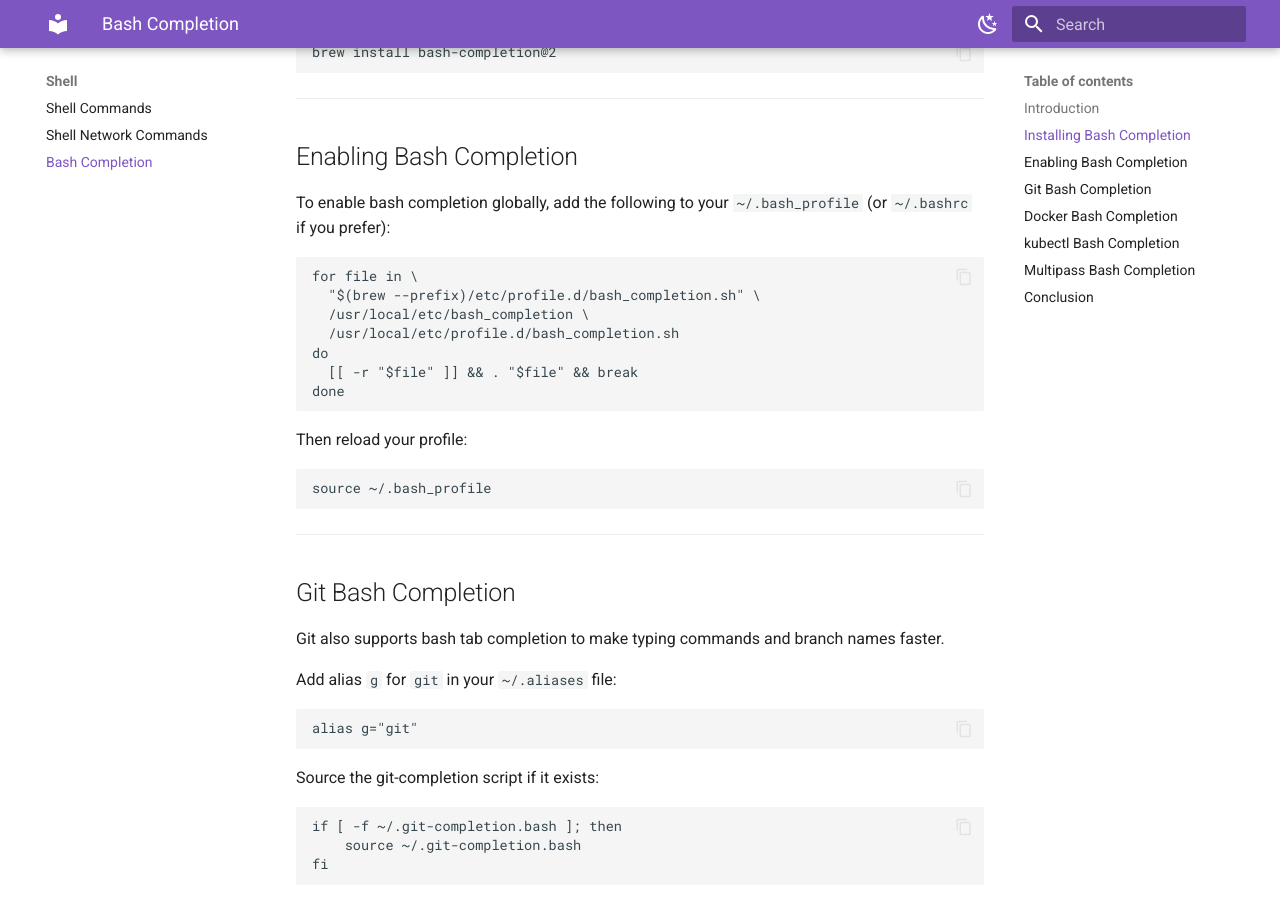
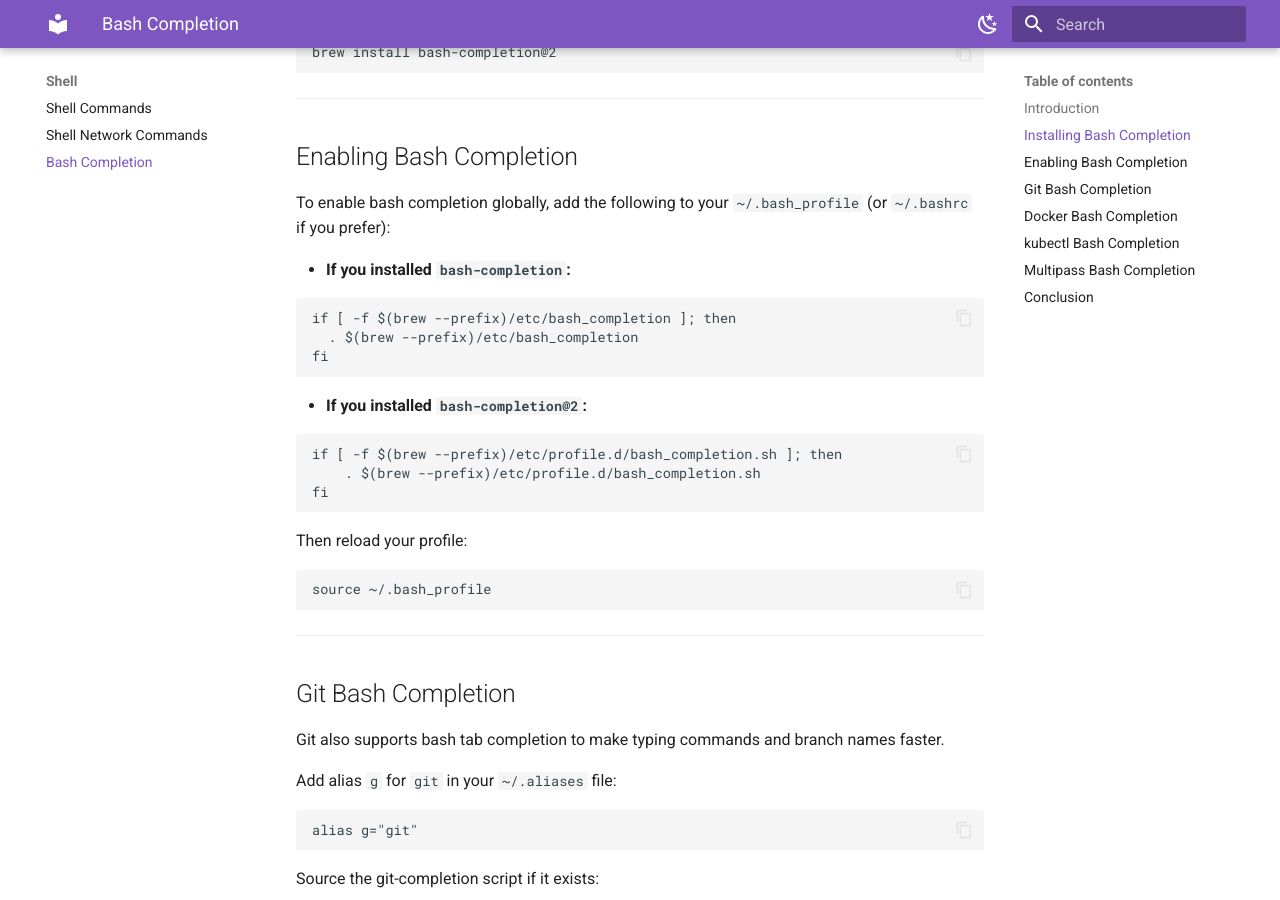
Before and after one commit to ozlmulg/my-dev-notes, an MkDocs documentation site: the page built from docs/shell/bash-completion.md, in a window 1280 px wide and 900 px high, scrolled down 1505 px. Built offline with MkDocs 1.6.1 and Material for MkDocs 9.7.7, drawn with Linux system fonts in a browser that asks for light colours; some of the changed text lies outside the part shown.

Commit message:
Update bash completion doc

````diff
--- a/docs/shell/bash-completion.md
+++ b/docs/shell/bash-completion.md
@@ -57,14 +57,20 @@ brew install bash-completion@2
 
 To enable bash completion globally, add the following to your `~/.bash_profile` (or `~/.bashrc` if you prefer):
 
+- **If you installed ` bash-completion`:**
+
 ```bash
-for file in \
-  "$(brew --prefix)/etc/profile.d/bash_completion.sh" \
-  /usr/local/etc/bash_completion \
-  /usr/local/etc/profile.d/bash_completion.sh
-do
-  [[ -r "$file" ]] && . "$file" && break
-done
+if [ -f $(brew --prefix)/etc/bash_completion ]; then
+  . $(brew --prefix)/etc/bash_completion
+fi
+```
+
+- **If you installed ` bash-completion@2`:**
+
+```bash
+if [ -f $(brew --prefix)/etc/profile.d/bash_completion.sh ]; then
+    . $(brew --prefix)/etc/profile.d/bash_completion.sh
+fi
 ```
 
 Then reload your profile:
````
Also changed, not shown: other parts of docs/shell/bash-completion.md (+1 -1 lines).
